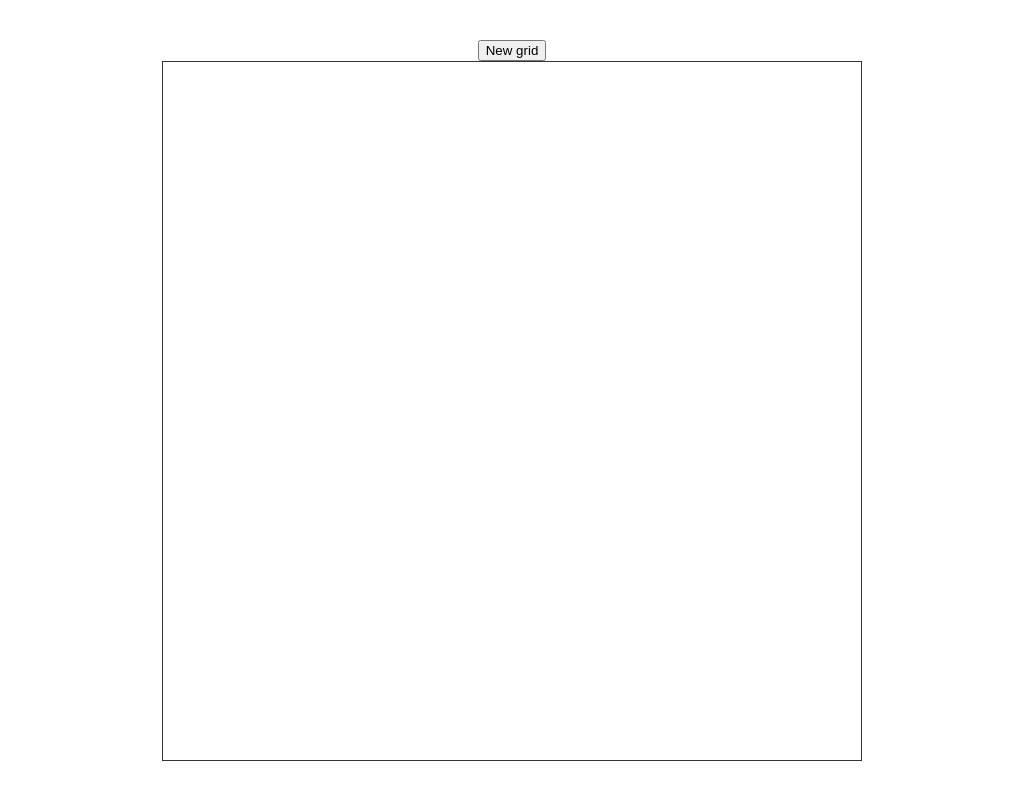
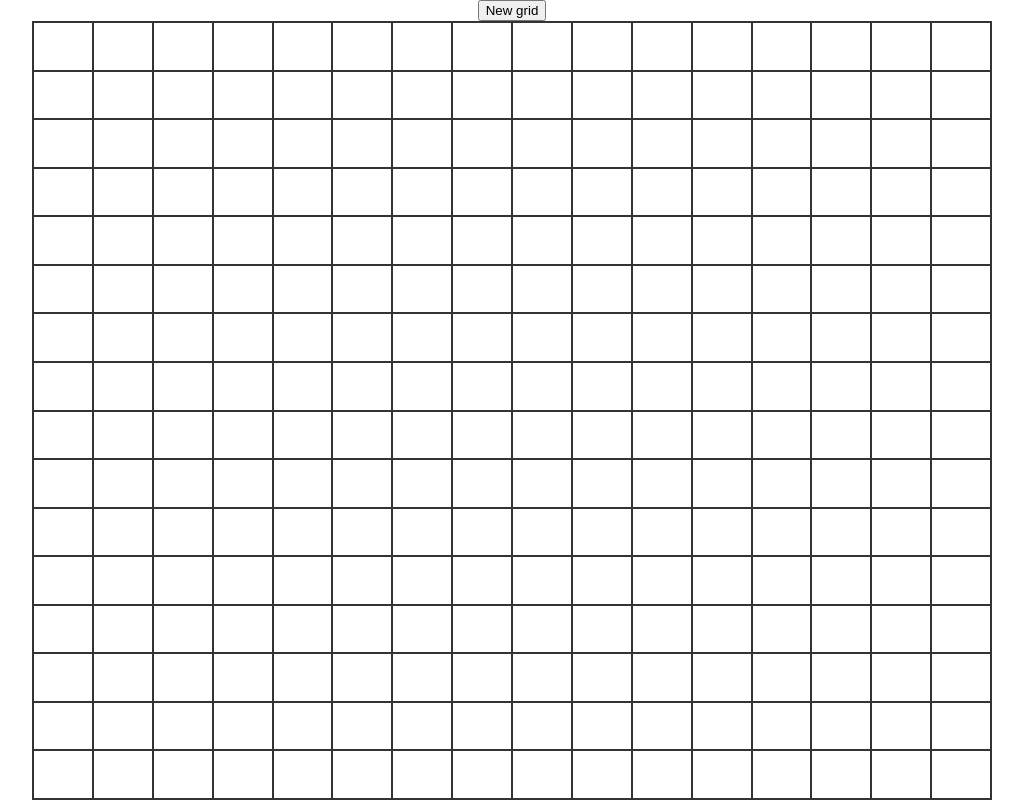
Before and after one commit to acdeguia/etch-a-sketch, a plain HTML site: page index.html in a window 1280 px wide. Shown: the whole page, without its empty margins (128-1151 px from the left). Drawn offline with Linux system fonts and the light colour scheme.

Commit message:
Add defaultGrid function

```diff
--- a/app.js
+++ b/app.js
@@ -3,6 +3,15 @@ let numberOfSquare = 0;
 
 let size = document.querySelector('#size')
 const grid = document.getElementById('container')
+
+function defaultGrid() {
+    for(i = 0; i < 256; i ++){
+        let div = document.createElement('div');
+        div.className = 'grid-item';
+        div.textContent = ''
+        container.appendChild(div)
+    }
+}
 
 function newGrid() {
     numOfSquares = prompt('number of squares per side: ')
@@ -16,7 +25,6 @@ function newGrid() {
             div.className = 'grid-item';
             div.textContent = ''
             container.appendChild(div)
-            console.log(numOfSquares)
         }
         document.getElementById("container").style.gridTemplateColumns = "repeat(" + numOfSquares + ", 1fr)";
     }
@@ -30,3 +38,5 @@ size.addEventListener('click', () => {
     clearGrid()
     newGrid()
 })
+
+defaultGrid()
--- a/styles.css
+++ b/styles.css
@@ -19,10 +19,10 @@ body{
 
 #container {
     display: grid;
-    /* grid-template-columns: repeat(16, 1fr); */
+    grid-template-columns: repeat(16, 1fr);
     border: 1px solid rgba(0, 0, 0, 0.8);
-    height: 700px;
-    width: 700px;
+    height: 960px;
+    width: 960px;
   }
 
   .grid-item {
```
